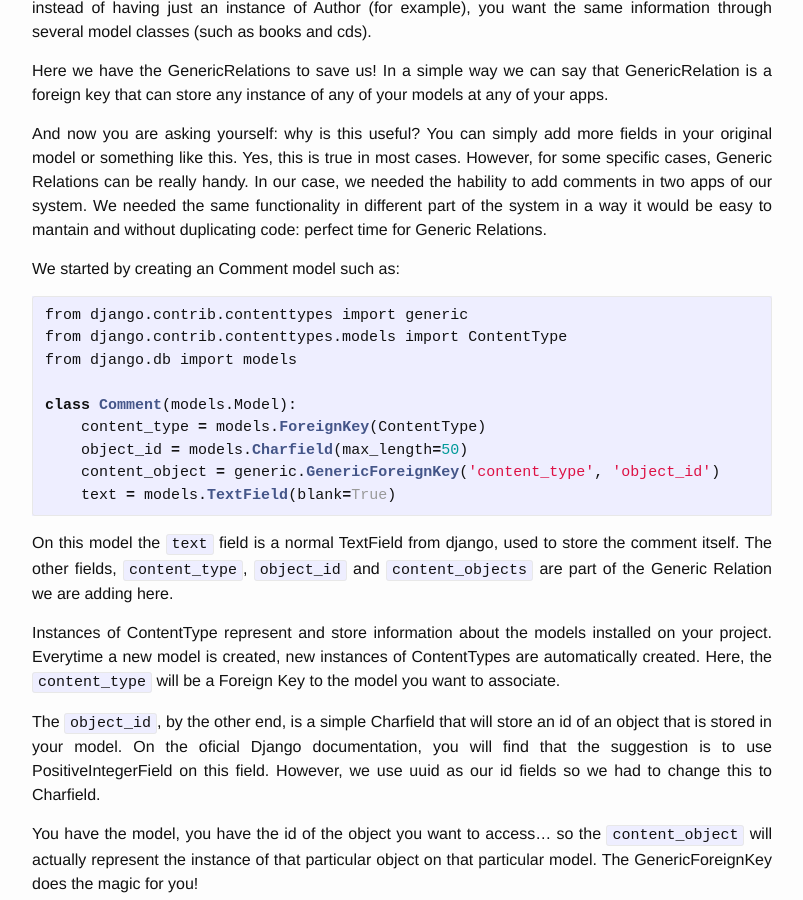
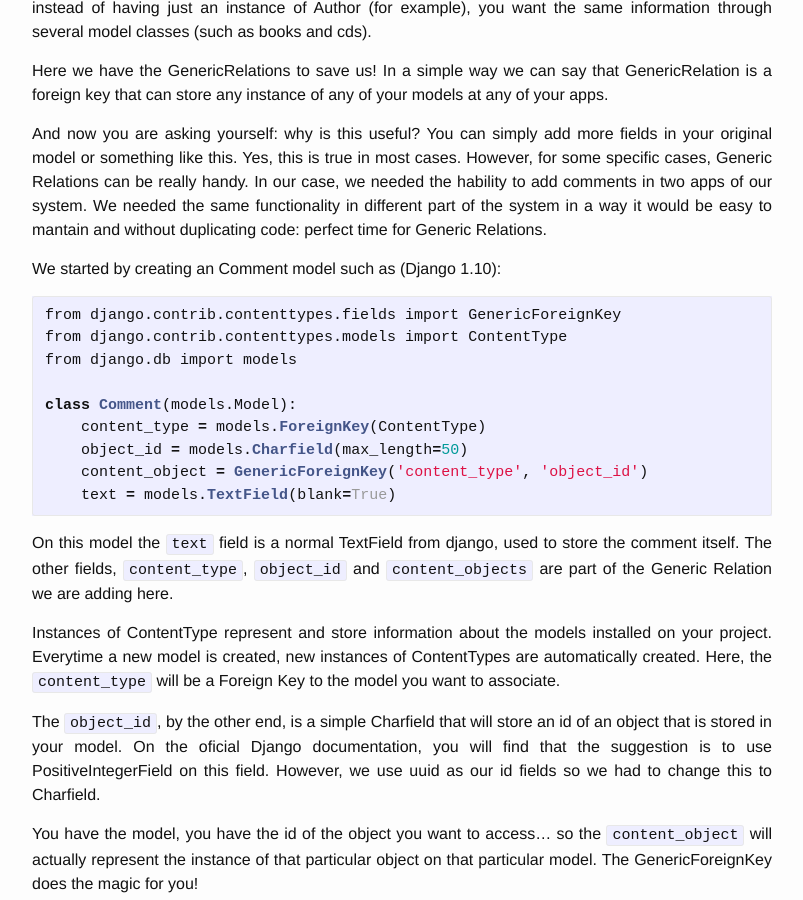
Before and after one commit to CraveFood/crave-dev-blog, a Jekyll site: the page built from _posts/2016-12-06-generic-relations.md, in a window 1280 px wide and 900 px high, scrolled down 698 px. Shown: the whole window, without its empty margins (238-1041 px from the left). Built offline with Jekyll 4.4.1, drawn with Linux system fonts in a browser that asks for light colours; comment, search, counter and statistics services are not loaded.

Commit message:
Updated to Django 1.10

````diff
--- a/_posts/2016-12-06-generic-relations.md
+++ b/_posts/2016-12-06-generic-relations.md
@@ -33,17 +33,17 @@ And now you are asking yourself: why is this useful? You can simply add more fie
 Yes, this is true in most cases. However, for some specific cases, Generic Relations can be really handy.
 In our case, we needed the hability to add comments in two apps of our system. We needed the same functionality in different part of the system in a way it would be easy to mantain and without duplicating code: perfect time for Generic Relations.
 
-We started by creating an Comment model such as:
+We started by creating an Comment model such as (Django 1.10):
 
 ```python
-from django.contrib.contenttypes import generic
+from django.contrib.contenttypes.fields import GenericForeignKey
 from django.contrib.contenttypes.models import ContentType
 from django.db import models
 
 class Comment(models.Model):
     content_type = models.ForeignKey(ContentType)
     object_id = models.Charfield(max_length=50)
-    content_object = generic.GenericForeignKey('content_type', 'object_id')
+    content_object = GenericForeignKey('content_type', 'object_id')
     text = models.TextField(blank=True)
 ```
 
````
